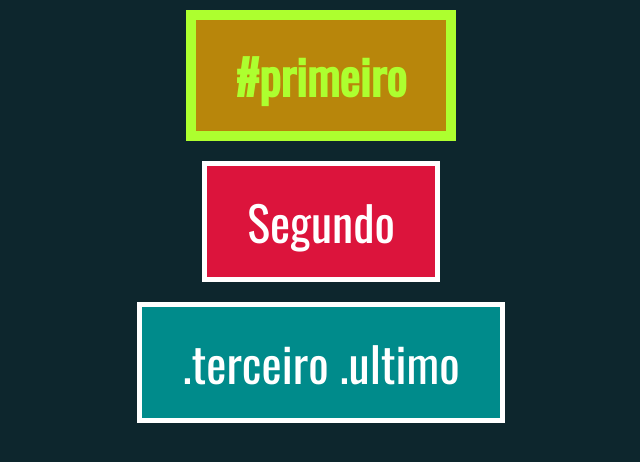
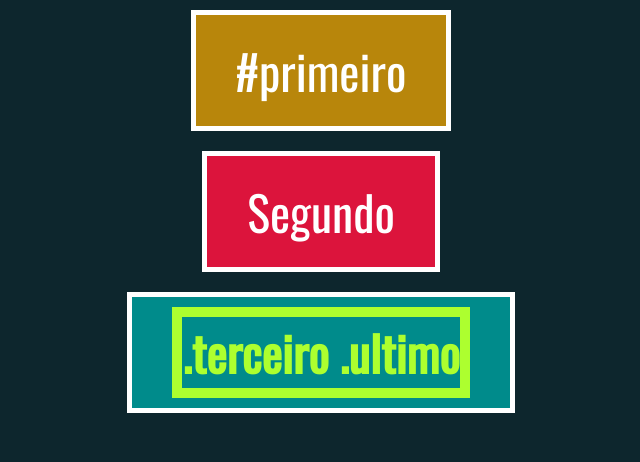
Before and after one commit to hugoleogs/material_javascript, a plain HTML site: page dom/dom/selecionandoElementos2.html in a window 1280 px wide. Shown: the whole page, without its empty margins (319-959 px from the left). Drawn offline with Linux system fonts and the light colour scheme.

Commit message:
Exemplo Udemy

```diff
--- a/dom/dom/selecionandoElementos2.html
+++ b/dom/dom/selecionandoElementos2.html
@@ -18,8 +18,30 @@
             document.querySelectorAll(seletor).forEach( e => e.classList.add('destaque'))
 
 
+        const deselecionar = seletor =>
+            document.querySelectorAll(seletor).forEach( e => e.classList.remove('destaque'))
 
+        selecionar('div')
 
+        deselecionar('*')
+
+        selecionar('.terceiro.ultimo')
+
+        deselecionar('*')
+
+        selecionar(':not(#primeiro)')
+
+        deselecionar('*')
+
+        selecionar(':nth-child(1)')
+
+        deselecionar('*')
+
+        selecionar('div:nth-of-type(1)')
+
+        deselecionar('*')
+
+        selecionar('[wb-attrib]')
 
     </script>
 </body>
```
Also changed, not shown: dom/dom/selecionandoElementos3.html (+10 -1 lines), dom/dom/selecionandoElementos4.html (+32 -1 lines).
